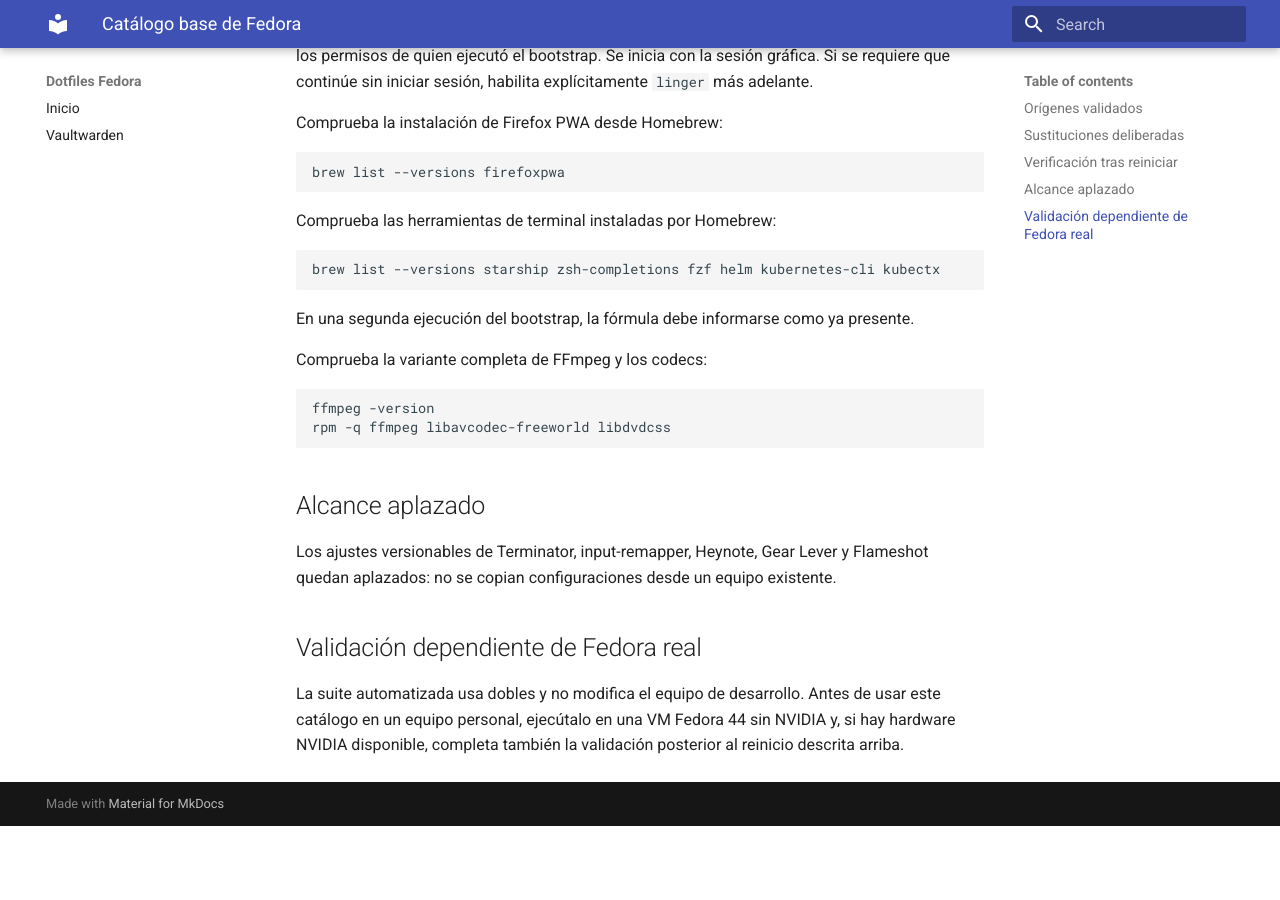
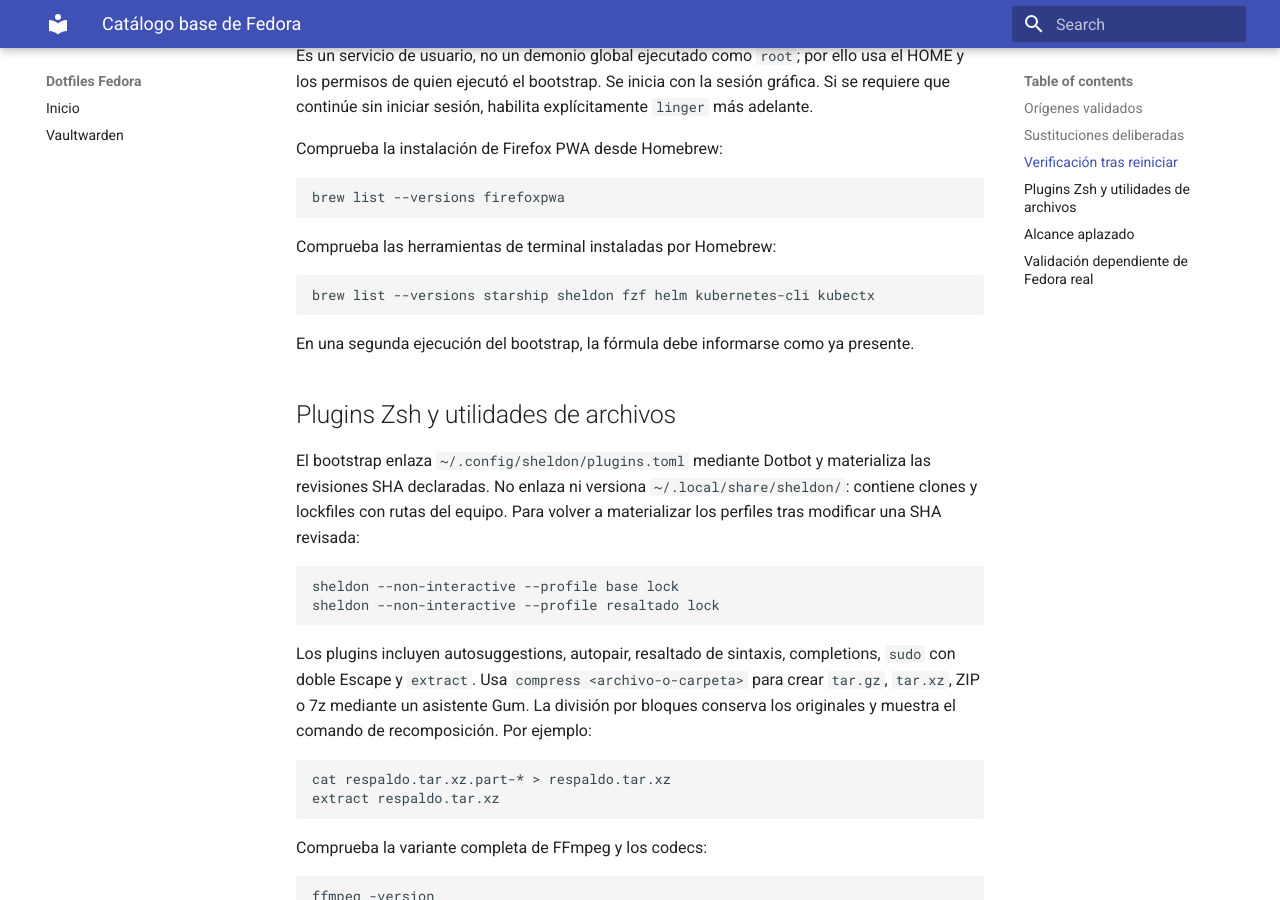
Before and after one commit to rdiezsj/dotfiles, an MkDocs documentation site: the page built from docs/catalogo-fedora.md, in a window 1280 px wide and 900 px high, scrolled down 1398 px. Built offline with MkDocs 1.6.1 and Material for MkDocs 9.7.7, drawn with Linux system fonts in a browser that asks for light colours; before the commit the page ends 2224 px from its top, so only the background shows below that; some of the changed text lies outside the part shown.

Commit message:
feat: añade plugins Zsh con Sheldon y utilidades de archivos

````diff
--- a/docs/catalogo-fedora.md
+++ b/docs/catalogo-fedora.md
@@ -3,7 +3,7 @@
 El bootstrap declara los paquetes por su gestor para que el origen y la actualización sean trazables:
 
 - DNF/RPM: paquetes de Fedora y VS Code desde Microsoft.
-- Homebrew: Firefox PWA, Starship, `zsh-completions`, fzf, Helm, `kubernetes-cli` y kubectx.
+- Homebrew: Firefox PWA, Starship, Sheldon, fzf, Helm, `kubernetes-cli` y kubectx.
 - Flatpak: aplicaciones de escritorio por usuario desde Flathub.
 - AppImage: Heynote 2.9.1 y Nextcloud Desktop 34.0.4 en `~/Apps`, con SHA-256 fijado.
 
@@ -13,7 +13,7 @@
 
 - [VS Code para Linux](https://code.visualstudio.com/docs/setup/linux): repositorio RPM oficial de Microsoft.
 - [Firefox PWA en Homebrew](https://formulae.brew.sh/formula/firefoxpwa): fórmula instalada por Homebrew y actualizada con sus mecanismos habituales.
-- Herramientas de terminal: Starship, `zsh-completions`, fzf, Helm, `kubernetes-cli` y kubectx se instalan como fórmulas Homebrew para mantener una única procedencia y actualización.
+- Herramientas de terminal: Starship, Sheldon, fzf, Helm, `kubernetes-cli` y kubectx se instalan como fórmulas Homebrew. Sheldon gestiona los plugins Zsh desde `~/.config/sheldon/plugins.toml`, con SHA fijados en el repositorio.
 - [RPM Fusion](https://rpmfusion.org/): Free, Nonfree y Free tainted para multimedia y DVD.
 - [Flathub](https://flathub.org/): remoto Flatpak por usuario.
 - [Heynote 2.9.1](https://github.com/heyman/heynote/releases/tag/v2.9.1) y [descargas de Nextcloud Desktop](https://download.nextcloud.com/desktop/releases/Linux/): binarios AppImage fijados en el catálogo.
@@ -51,10 +51,26 @@
 Comprueba las herramientas de terminal instaladas por Homebrew:
 
 ```bash
-brew list --versions starship zsh-completions fzf helm kubernetes-cli kubectx
+brew list --versions starship sheldon fzf helm kubernetes-cli kubectx
 ```
 
 En una segunda ejecución del bootstrap, la fórmula debe informarse como ya presente.
+
+## Plugins Zsh y utilidades de archivos
+
+El bootstrap enlaza `~/.config/sheldon/plugins.toml` mediante Dotbot y materializa las revisiones SHA declaradas. No enlaza ni versiona `~/.local/share/sheldon/`: contiene clones y lockfiles con rutas del equipo. Para volver a materializar los perfiles tras modificar una SHA revisada:
+
+```bash
+sheldon --non-interactive --profile base lock
+sheldon --non-interactive --profile resaltado lock
+```
+
+Los plugins incluyen autosuggestions, autopair, resaltado de sintaxis, completions, `sudo` con doble Escape y `extract`. Usa `compress <archivo-o-carpeta>` para crear `tar.gz`, `tar.xz`, ZIP o 7z mediante un asistente Gum. La división por bloques conserva los originales y muestra el comando de recomposición. Por ejemplo:
+
+```bash
+cat respaldo.tar.xz.part-* > respaldo.tar.xz
+extract respaldo.tar.xz
+```
 
 Comprueba la variante completa de FFmpeg y los codecs:
 
--- a/install.conf.yaml
+++ b/install.conf.yaml
@@ -7,8 +7,10 @@
 - link:
     ~/.zshrc: home/.zshrc
     ~/.zsh_aliases: home/.zsh_aliases
+    ~/.zsh_functions: home/.zsh_functions
     ~/.profile: home/.profile
     ~/.zprofile: home/.zprofile
     ~/.config/starship.toml: home/config/starship.toml
+    ~/.config/sheldon/plugins.toml: home/config/sheldon/plugins.toml
 
 - clean: []
````
Also changed, not shown: README.md (+19 -2 lines), openspec/changes/fedora-zsh-interactive-utilities/design.md (+5 -5 lines), openspec/changes/fedora-zsh-interactive-utilities/proposal.md (+3 -3 lines), openspec/changes/fedora-zsh-interactive-utilities/specs/zsh-plugin-management/spec.md (+7 -7 lines), openspec/changes/fedora-zsh-interactive-utilities/tasks.md (+10 -10 lines), 9 other files.
